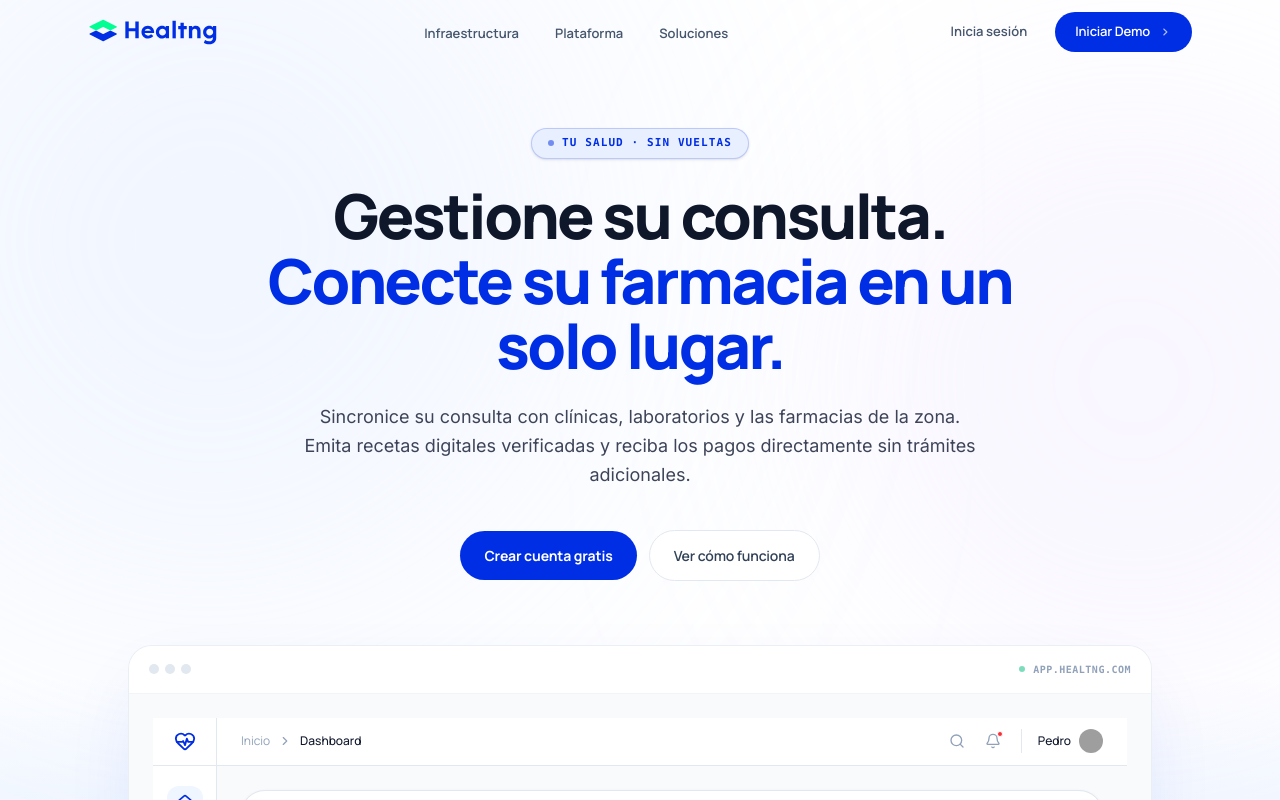
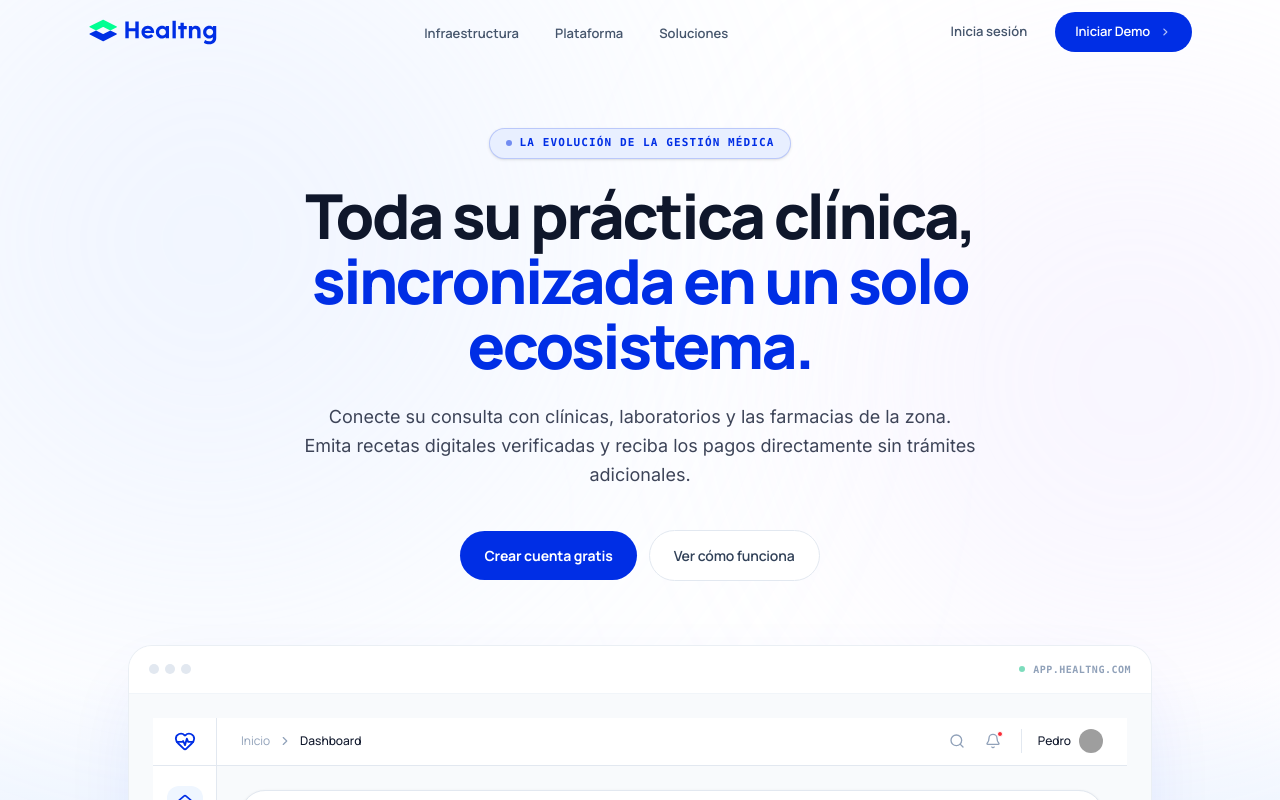
Before and after one commit to healtng-Tech/web, a React (Vite) app: page / in a window 1280 px wide. Shown: the top 800 px of the page. Built offline with nearby package versions, Linux system fonts and the light colour scheme; grey boxes are pictures that could not be loaded.

Commit message:
Update Hero.jsx

```diff
--- a/src/components/sections/Hero.jsx
+++ b/src/components/sections/Hero.jsx
@@ -48,7 +48,7 @@ export const Hero = memo(function Hero() {
             ].join(' ')}
           >
             <span className="size-1.5 rounded-full bg-brand animate-pulse" aria-hidden="true" />
-            Tu salud · Sin vueltas
+           La evolución de la gestión médica
           </div>
 
           {/* H1: Humano y Directo */}
@@ -60,9 +60,9 @@ export const Hero = memo(function Hero() {
               'mb-6 max-w-3xl',
             ].join(' ')}
           >
-            Gestione su consulta.{' '}
+            Toda su práctica clínica,{' '}
             <span className="text-brand block sm:inline">
-              Conecte su farmacia en un solo lugar.
+              sincronizada en un solo ecosistema.
             </span>
           </h1>
 
@@ -74,7 +74,7 @@ export const Hero = memo(function Hero() {
               'max-w-2xl mb-10 font-normal',
             ].join(' ')}
           >
-            Sincronice su consulta con clínicas, laboratorios y las farmacias de la zona.
+            Conecte su consulta con clínicas, laboratorios y las farmacias de la zona.
             Emita recetas digitales verificadas y reciba los pagos directamente sin trámites adicionales.
           </p>
 
```
